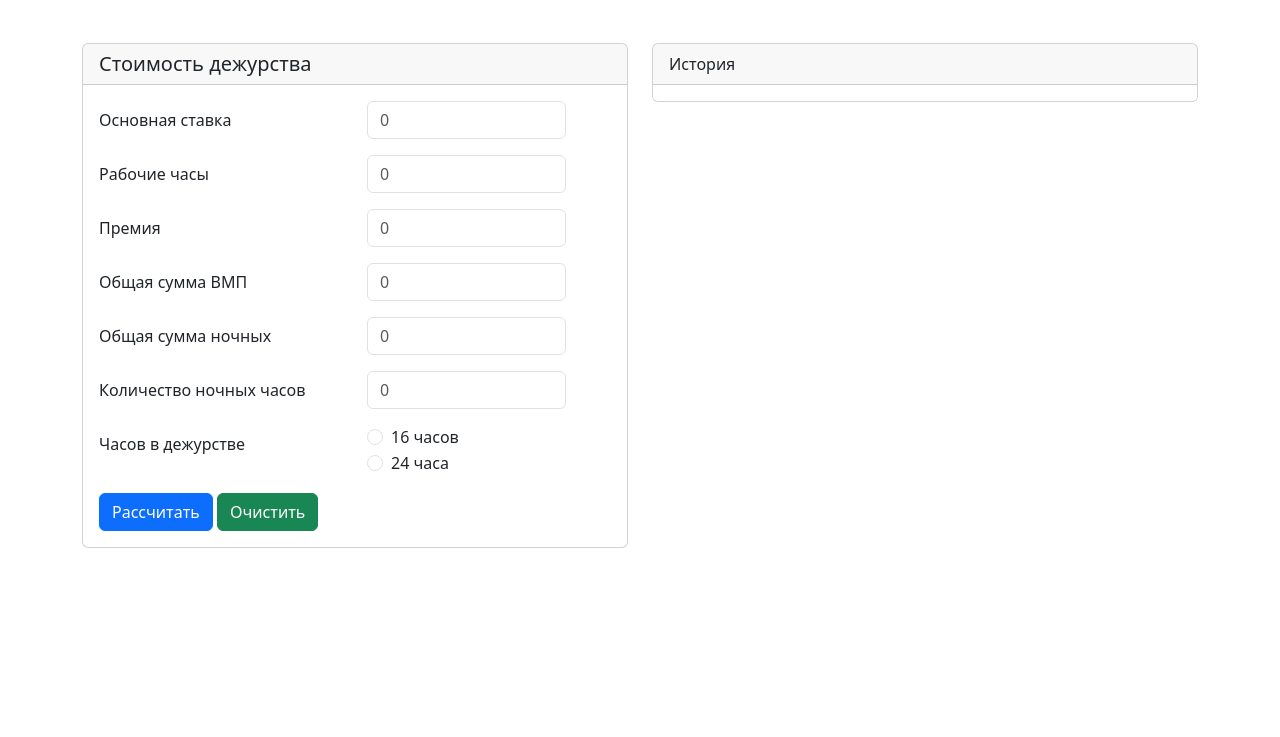
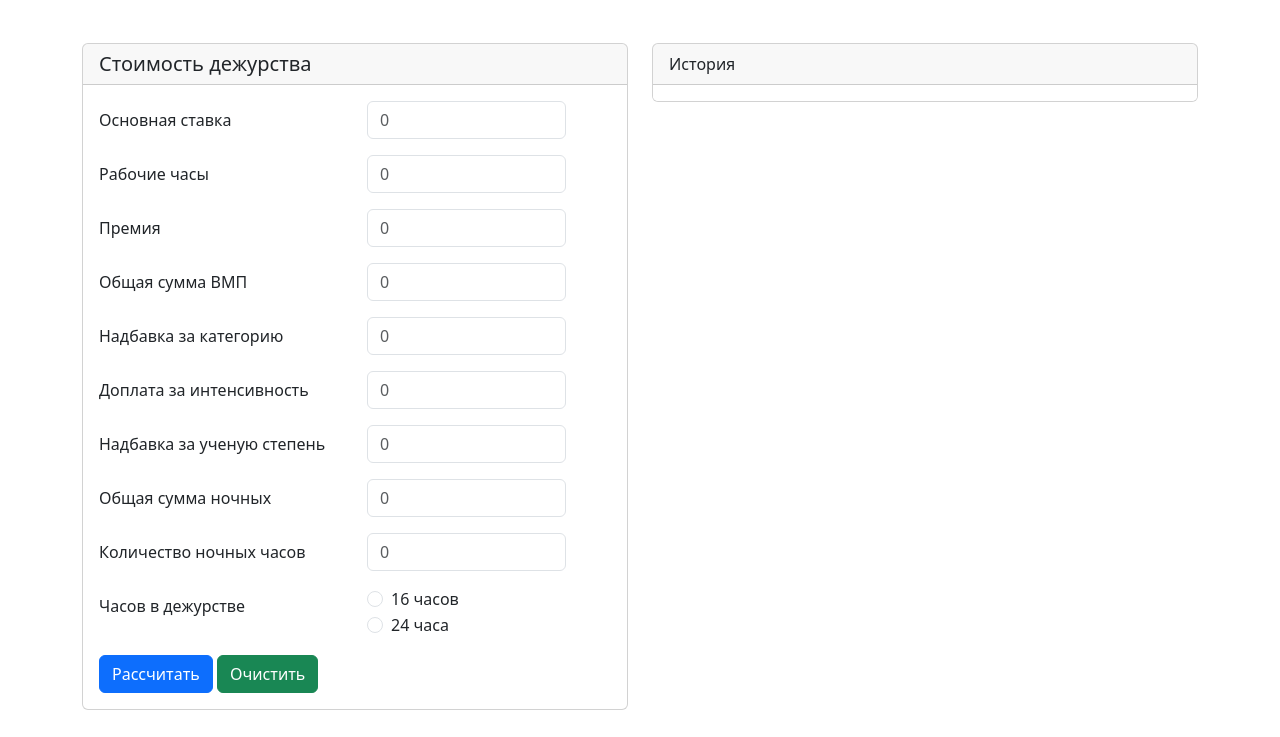
Before and after one commit to IgorKolotushkin/other_calculators, a plain HTML site: page index.html in a window 1280 px wide. Shown: the part 63-800 px from the top of the page. Drawn offline with nearby package versions, Linux system fonts and the light colour scheme.

Commit message:
correction duty

```diff
--- a/index.html
+++ b/index.html
@@ -65,6 +65,24 @@
                                     <label for="vmp" class="col-sm-6 col-form-label">Общая сумма ВМП</label>
                                     <div class="col-sm-5">
                                         <input class="form-control" type="number" id="vmp" name="duty" placeholder="0">
+                                    </div>
+                                </div>
+                                <div class="mb-3 row">
+                                    <label for="vmp" class="col-sm-6 col-form-label">Надбавка за категорию</label>
+                                    <div class="col-sm-5">
+                                        <input class="form-control" type="number" id="category" name="duty" placeholder="0">
+                                    </div>
+                                </div>
+                                <div class="mb-3 row">
+                                    <label for="vmp" class="col-sm-6 col-form-label">Доплата за интенсивность</label>
+                                    <div class="col-sm-5">
+                                        <input class="form-control" type="number" id="intensity" name="duty" placeholder="0">
+                                    </div>
+                                </div>
+                                <div class="mb-3 row">
+                                    <label for="vmp" class="col-sm-6 col-form-label">Надбавка за ученую степень</label>
+                                    <div class="col-sm-5">
+                                        <input class="form-control" type="number" id="academic_degree" name="duty" placeholder="0">
                                     </div>
                                 </div>
                                 <div class="mb-3 row">
--- a/js/sum.js
+++ b/js/sum.js
@@ -18,14 +18,15 @@ function calcDuty() {
     const vmp = +document.getElementById('vmp').value / hours;
     const sum_night = +document.getElementById('sum_night').value;
     const hours_hight = +document.getElementById('hours_night').value;
-    const academic_degree = 3000 / hours;
-    let category = (salary * 0.22) / hours;
+    const academic_degree = +document.getElementById('academic_degree').value / hours;
+    const intensity = +document.getElementById('intensity').value;
+    let category = +document.getElementById('category').value / hours;
     let disutility = (salary * 0.08) / hours;
-    let length_of_service = (salary * 0.1) / hours
+    let length_of_service = (salary * 0.1) / hours;
 
     let hrs_duty = +document.querySelector('.form-check-input:checked').value;
 
-    let all_salary = (((salary * 2) / hours) + bonus + vmp + academic_degree + category + disutility + length_of_service) * hrs_duty;
+    let all_salary = (((salary + intensity) / hours) + bonus + vmp + academic_degree + category + disutility + length_of_service) * hrs_duty;
     let all_night = ((sum_night / hours_hight) * 8);
 
     let all_sum =  all_salary + all_night;
```
